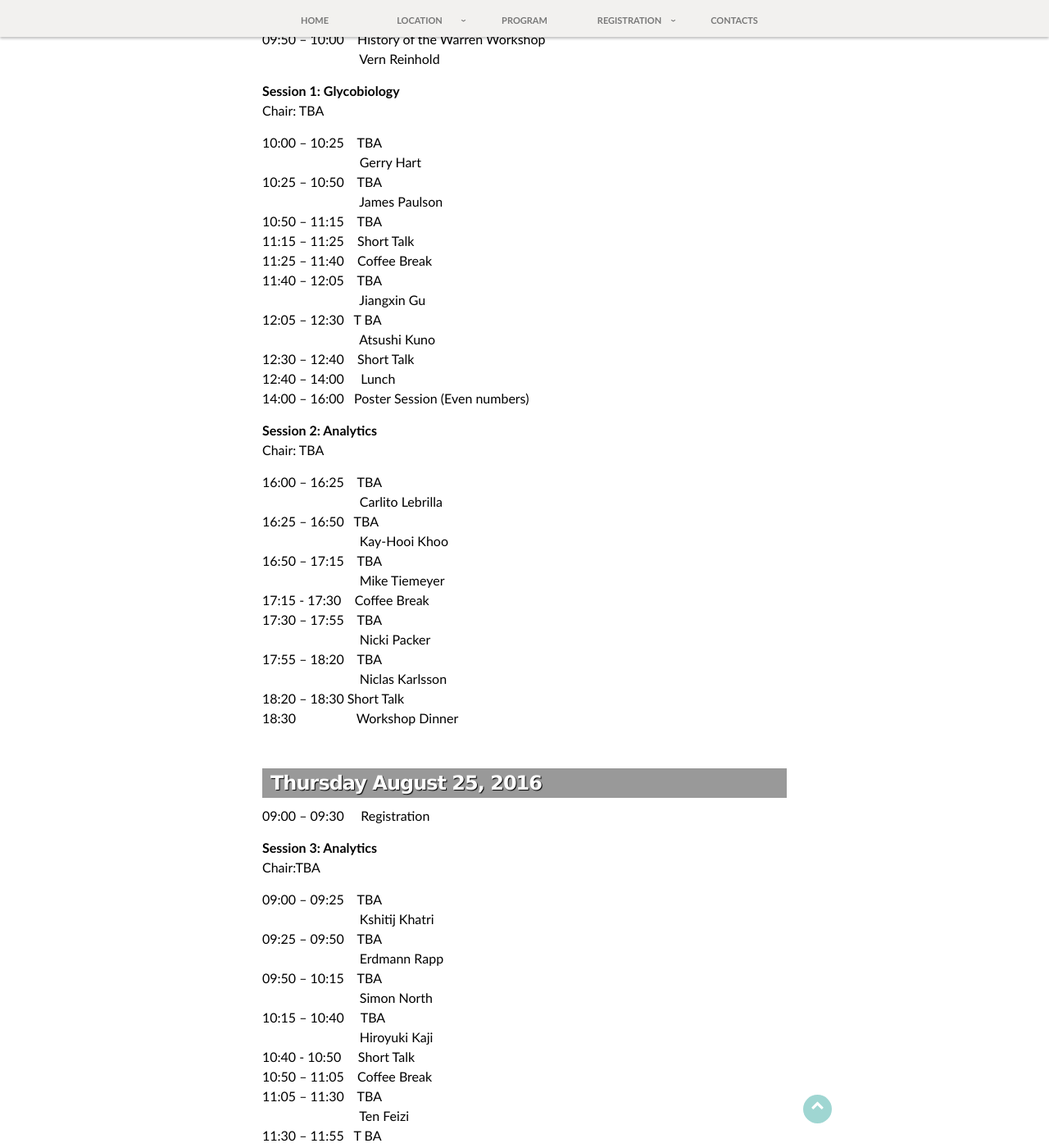
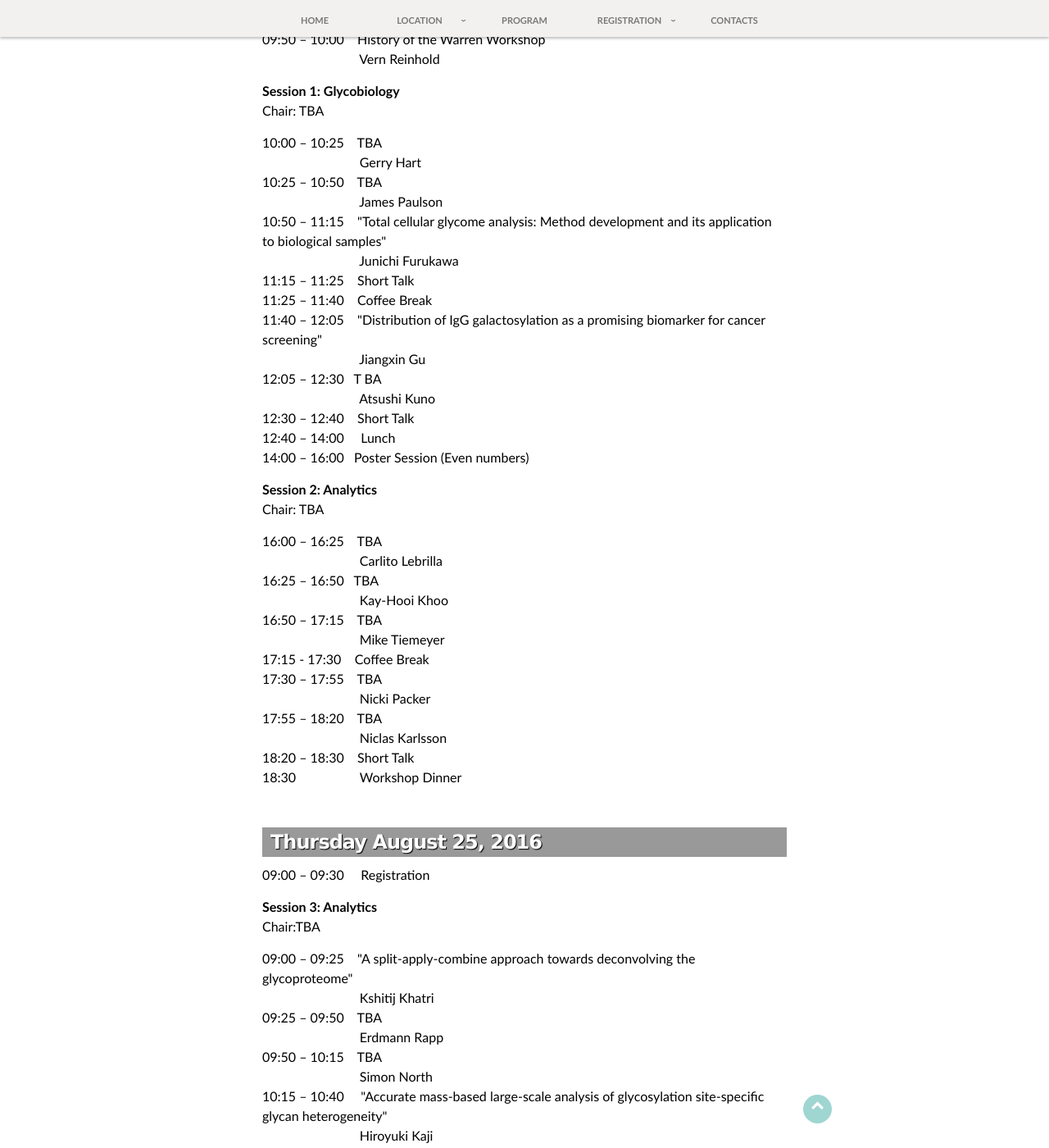
Before and after one commit to yamazakiM/test_warren2016, a Jekyll site: the page built from program/index.md, in a window 1280 px wide and 1400 px high, scrolled down 724 px. Shown: the whole window at 82% size. Built offline with Jekyll 4.4.1, drawn with Linux system fonts in a browser that asks for light colours; nearby versions of some CDN libraries; library files that are not in the unit come from our copies; some of the changed text lies outside the part shown.

Commit message:
Update index.md

```diff
--- a/program/index.md
+++ b/program/index.md
@@ -36,11 +36,12 @@ Chair: TBA</p>
 &nbsp;&nbsp;&nbsp;&nbsp;&nbsp;&nbsp;&nbsp;&nbsp;&nbsp;&nbsp;&nbsp;&nbsp;&nbsp;&nbsp;&nbsp;&nbsp;&nbsp;&nbsp;&nbsp;&nbsp;&nbsp;&nbsp;&nbsp;&nbsp;&nbsp;&nbsp;&nbsp;&nbsp;&nbsp;Gerry Hart<br>
 10:25 – 10:50&nbsp;&nbsp;&nbsp;&nbsp;TBA<br>
 &nbsp;&nbsp;&nbsp;&nbsp;&nbsp;&nbsp;&nbsp;&nbsp;&nbsp;&nbsp;&nbsp;&nbsp;&nbsp;&nbsp;&nbsp;&nbsp;&nbsp;&nbsp;&nbsp;&nbsp;&nbsp;&nbsp;&nbsp;&nbsp;&nbsp;&nbsp;&nbsp;&nbsp;&nbsp;James Paulson<br>
-10:50 – 11:15&nbsp;&nbsp;&nbsp;&nbsp;TBA<br>
-<!--&nbsp;&nbsp;&nbsp;&nbsp;&nbsp;&nbsp;&nbsp;&nbsp;&nbsp;&nbsp;&nbsp;&nbsp;&nbsp;&nbsp;&nbsp;&nbsp;&nbsp;&nbsp;&nbsp;&nbsp;&nbsp;&nbsp;&nbsp;&nbsp;&nbsp;&nbsp;&nbsp;&nbsp;&nbsp;<br>-->
+10:50 – 11:15&nbsp;&nbsp;&nbsp;&nbsp;"Total cellular glycome analysis: Method development and its application to
+biological samples"<br>
+&nbsp;&nbsp;&nbsp;&nbsp;&nbsp;&nbsp;&nbsp;&nbsp;&nbsp;&nbsp;&nbsp;&nbsp;&nbsp;&nbsp;&nbsp;&nbsp;&nbsp;&nbsp;&nbsp;&nbsp;&nbsp;&nbsp;&nbsp;&nbsp;&nbsp;&nbsp;&nbsp;&nbsp;&nbsp;Junichi Furukawa<br>
 11:15 – 11:25&nbsp;&nbsp;&nbsp;&nbsp;Short Talk<br>
 11:25 – 11:40&nbsp;&nbsp;&nbsp;&nbsp;Coffee Break<br>
-11:40 – 12:05&nbsp;&nbsp;&nbsp;&nbsp;TBA<br>
+11:40 – 12:05&nbsp;&nbsp;&nbsp;&nbsp;"Distribution of IgG galactosylation as a promising biomarker for cancer screening"<br>
 &nbsp;&nbsp;&nbsp;&nbsp;&nbsp;&nbsp;&nbsp;&nbsp;&nbsp;&nbsp;&nbsp;&nbsp;&nbsp;&nbsp;&nbsp;&nbsp;&nbsp;&nbsp;&nbsp;&nbsp;&nbsp;&nbsp;&nbsp;&nbsp;&nbsp;&nbsp;&nbsp;&nbsp;&nbsp;Jiangxin Gu<br>
 12:05 – 12:30&nbsp;&nbsp;&nbsp;T&nbsp;BA<br>
 &nbsp;&nbsp;&nbsp;&nbsp;&nbsp;&nbsp;&nbsp;&nbsp;&nbsp;&nbsp;&nbsp;&nbsp;&nbsp;&nbsp;&nbsp;&nbsp;&nbsp;&nbsp;&nbsp;&nbsp;&nbsp;&nbsp;&nbsp;&nbsp;&nbsp;&nbsp;&nbsp;&nbsp;&nbsp;Atsushi Kuno<br>
@@ -61,21 +62,21 @@ Chair: TBA</p>
 &nbsp;&nbsp;&nbsp;&nbsp;&nbsp;&nbsp;&nbsp;&nbsp;&nbsp;&nbsp;&nbsp;&nbsp;&nbsp;&nbsp;&nbsp;&nbsp;&nbsp;&nbsp;&nbsp;&nbsp;&nbsp;&nbsp;&nbsp;&nbsp;&nbsp;&nbsp;&nbsp;&nbsp;&nbsp;Nicki Packer<br>
 17:55 – 18:20&nbsp;&nbsp;&nbsp;&nbsp;TBA<br>
 &nbsp;&nbsp;&nbsp;&nbsp;&nbsp;&nbsp;&nbsp;&nbsp;&nbsp;&nbsp;&nbsp;&nbsp;&nbsp;&nbsp;&nbsp;&nbsp;&nbsp;&nbsp;&nbsp;&nbsp;&nbsp;&nbsp;&nbsp;&nbsp;&nbsp;&nbsp;&nbsp;&nbsp;&nbsp;Niclas Karlsson<br>
-18:20 – 18:30 Short Talk<br>
-18:30&nbsp;&nbsp;&nbsp;&nbsp;&nbsp;&nbsp;&nbsp;&nbsp;&nbsp;&nbsp;&nbsp;&nbsp;&nbsp;&nbsp;&nbsp;&nbsp;&nbsp;&nbsp;Workshop Dinner</p>
+18:20 – 18:30&nbsp;&nbsp;&nbsp;&nbsp;Short Talk<br>
+18:30&nbsp;&nbsp;&nbsp;&nbsp;&nbsp;&nbsp;&nbsp;&nbsp;&nbsp;&nbsp;&nbsp;&nbsp;&nbsp;&nbsp;&nbsp;&nbsp;&nbsp;&nbsp;&nbsp;Workshop Dinner</p>
 <br>
 <h3>Thursday August 25, 2016</h3>
 <hr>
 <p>09:00 – 09:30&nbsp;&nbsp;&nbsp; &nbsp;Registration</p>
 <p><strong>Session 3: Analytics</strong><br>
 Chair:TBA</p>
-<p>09:00 – 09:25&nbsp;&nbsp;&nbsp;&nbsp;TBA<br>
+<p>09:00 – 09:25&nbsp;&nbsp;&nbsp;&nbsp;"A split-apply-combine approach towards deconvolving the glycoproteome"<br>
 &nbsp;&nbsp;&nbsp;&nbsp;&nbsp;&nbsp;&nbsp;&nbsp;&nbsp;&nbsp;&nbsp;&nbsp;&nbsp;&nbsp;&nbsp;&nbsp;&nbsp;&nbsp;&nbsp;&nbsp;&nbsp;&nbsp;&nbsp;&nbsp;&nbsp;&nbsp;&nbsp;&nbsp;&nbsp;Kshitij Khatri<br>
 09:25 – 09:50&nbsp;&nbsp;&nbsp;&nbsp;TBA<br>
 &nbsp;&nbsp;&nbsp;&nbsp;&nbsp;&nbsp;&nbsp;&nbsp;&nbsp;&nbsp;&nbsp;&nbsp;&nbsp;&nbsp;&nbsp;&nbsp;&nbsp;&nbsp;&nbsp;&nbsp;&nbsp;&nbsp;&nbsp;&nbsp;&nbsp;&nbsp;&nbsp;&nbsp;&nbsp;Erdmann Rapp<br>
 09:50 – 10:15&nbsp;&nbsp;&nbsp;&nbsp;TBA<br>
 &nbsp;&nbsp;&nbsp;&nbsp;&nbsp;&nbsp;&nbsp;&nbsp;&nbsp;&nbsp;&nbsp;&nbsp;&nbsp;&nbsp;&nbsp;&nbsp;&nbsp;&nbsp;&nbsp;&nbsp;&nbsp;&nbsp;&nbsp;&nbsp;&nbsp;&nbsp;&nbsp;&nbsp;&nbsp;Simon North<br>
-10:15 – 10:40&nbsp;&nbsp;&nbsp;&nbsp; TBA<br>
+10:15 – 10:40&nbsp;&nbsp;&nbsp;&nbsp; "Accurate mass-based large-scale analysis of glycosylation site-specific glycan heterogeneity"<br>
 &nbsp;&nbsp;&nbsp;&nbsp;&nbsp;&nbsp;&nbsp;&nbsp;&nbsp;&nbsp;&nbsp;&nbsp;&nbsp;&nbsp;&nbsp;&nbsp;&nbsp;&nbsp;&nbsp;&nbsp;&nbsp;&nbsp;&nbsp;&nbsp;&nbsp;&nbsp;&nbsp;&nbsp;&nbsp;Hiroyuki Kaji<br>
 10:40 - 10:50&nbsp;&nbsp;&nbsp;&nbsp;&nbsp;Short Talk<br>
 <!--&nbsp;&nbsp;&nbsp;&nbsp;&nbsp;&nbsp;&nbsp;&nbsp;&nbsp;&nbsp;&nbsp;&nbsp;&nbsp;&nbsp;&nbsp;&nbsp;&nbsp;&nbsp;&nbsp;&nbsp;&nbsp;&nbsp;&nbsp;&nbsp;&nbsp;&nbsp;&nbsp;&nbsp;&nbsp;<br>-->
@@ -104,8 +105,8 @@ Chair: TBA</p>
 &nbsp;&nbsp;&nbsp;&nbsp;&nbsp;&nbsp;&nbsp;&nbsp;&nbsp;&nbsp;&nbsp;&nbsp;&nbsp;&nbsp;&nbsp;&nbsp;&nbsp;&nbsp;&nbsp;&nbsp;&nbsp;&nbsp;&nbsp;&nbsp;&nbsp;&nbsp;&nbsp;&nbsp;&nbsp;Will York<br>
 15:35 – 16:00&nbsp;&nbsp;&nbsp;&nbsp;TBA<br>
 &nbsp;&nbsp;&nbsp;&nbsp;&nbsp;&nbsp;&nbsp;&nbsp;&nbsp;&nbsp;&nbsp;&nbsp;&nbsp;&nbsp;&nbsp;&nbsp;&nbsp;&nbsp;&nbsp;&nbsp;&nbsp;&nbsp;&nbsp;&nbsp;&nbsp;&nbsp;&nbsp;&nbsp;&nbsp;Kiyoko F. Aoki-Kinoshita<br>
-16:00 – 16:25&nbsp;&nbsp;&nbsp;&nbsp;TBA<br>
-&nbsp;&nbsp;&nbsp;&nbsp;&nbsp;&nbsp;&nbsp;&nbsp;&nbsp;&nbsp;&nbsp;&nbsp;&nbsp;&nbsp;&nbsp;&nbsp;&nbsp;&nbsp;&nbsp;&nbsp;&nbsp;&nbsp;&nbsp;&nbsp;&nbsp;&nbsp;&nbsp;&nbsp;&nbsp;<br>
+16:00 – 16:25&nbsp;&nbsp;&nbsp;&nbsp;"GRITS Toolbox – An extendible software platform for the processing and archiving of glycomics data"<br>
+&nbsp;&nbsp;&nbsp;&nbsp;&nbsp;&nbsp;&nbsp;&nbsp;&nbsp;&nbsp;&nbsp;&nbsp;&nbsp;&nbsp;&nbsp;&nbsp;&nbsp;&nbsp;&nbsp;&nbsp;&nbsp;&nbsp;&nbsp;&nbsp;&nbsp;&nbsp;&nbsp;&nbsp;&nbsp;Rene Ranzinger<br>
 16:25 – 16:35&nbsp;&nbsp;&nbsp;&nbsp;Short Talk<br>
 &nbsp;&nbsp;&nbsp;&nbsp;&nbsp;&nbsp;&nbsp;&nbsp;&nbsp;&nbsp;&nbsp;&nbsp;&nbsp;&nbsp;&nbsp;&nbsp;&nbsp;&nbsp;&nbsp;&nbsp;&nbsp;&nbsp;&nbsp;&nbsp;&nbsp;&nbsp;&nbsp;&nbsp;&nbsp;Rene Ranzinger<br>
 16:35 – 18:30&nbsp;&nbsp;&nbsp;Poster (Odd numbers) and Bioinformatics Hands-on Session<br>
@@ -119,13 +120,13 @@ Chair: TBA</p>
 <p>09:30 – 09:55&nbsp;&nbsp;&nbsp;&nbsp;TBA<br>
 &nbsp;&nbsp;&nbsp;&nbsp;&nbsp;&nbsp;&nbsp;&nbsp;&nbsp;&nbsp;&nbsp;&nbsp;&nbsp;&nbsp;&nbsp;&nbsp;&nbsp;&nbsp;&nbsp;&nbsp;&nbsp;&nbsp;&nbsp;&nbsp;&nbsp;&nbsp;&nbsp;&nbsp;&nbsp;Henrik Clausen<br>
 09:55 – 10:20&nbsp;&nbsp;&nbsp;&nbsp;TBA<br>
-<!--&nbsp;&nbsp;&nbsp;&nbsp;&nbsp;&nbsp;&nbsp;&nbsp;&nbsp;&nbsp;&nbsp;&nbsp;&nbsp;&nbsp;&nbsp;&nbsp;&nbsp;&nbsp;&nbsp;&nbsp;&nbsp;&nbsp;&nbsp;&nbsp;&nbsp;&nbsp;&nbsp;&nbsp;&nbsp;<br>-->
-10:20 – 10:45&nbsp;&nbsp;&nbsp;&nbsp;TBA<br>
-<!--&nbsp;&nbsp;&nbsp;&nbsp;&nbsp;&nbsp;&nbsp;&nbsp;&nbsp;&nbsp;&nbsp;&nbsp;&nbsp;&nbsp;&nbsp;&nbsp;&nbsp;&nbsp;&nbsp;&nbsp;&nbsp;&nbsp;&nbsp;&nbsp;&nbsp;&nbsp;&nbsp;&nbsp;&nbsp;<br>-->
+&nbsp;&nbsp;&nbsp;&nbsp;&nbsp;&nbsp;&nbsp;&nbsp;&nbsp;&nbsp;&nbsp;&nbsp;&nbsp;&nbsp;&nbsp;&nbsp;&nbsp;&nbsp;&nbsp;&nbsp;&nbsp;&nbsp;&nbsp;&nbsp;&nbsp;&nbsp;&nbsp;&nbsp;&nbsp;Zhang Yan<br>
+10:20 – 10:45&nbsp;&nbsp;&nbsp;&nbsp;"Roles of N-glycan in epithelial-mesenchymal transition (EMT) and cellular signaling"<br>
+&nbsp;&nbsp;&nbsp;&nbsp;&nbsp;&nbsp;&nbsp;&nbsp;&nbsp;&nbsp;&nbsp;&nbsp;&nbsp;&nbsp;&nbsp;&nbsp;&nbsp;&nbsp;&nbsp;&nbsp;&nbsp;&nbsp;&nbsp;&nbsp;&nbsp;&nbsp;&nbsp;&nbsp;&nbsp;Jianguo Gu<br>
 10:45 – 11:00&nbsp;&nbsp;&nbsp;&nbsp;Coffee Break<br>
 11:00 – 11:25&nbsp;&nbsp;&nbsp;&nbsp;TBA<br>
 &nbsp;&nbsp;&nbsp;&nbsp;&nbsp;&nbsp;&nbsp;&nbsp;&nbsp;&nbsp;&nbsp;&nbsp;&nbsp;&nbsp;&nbsp;&nbsp;&nbsp;&nbsp;&nbsp;&nbsp;&nbsp;&nbsp;&nbsp;&nbsp;&nbsp;&nbsp;&nbsp;&nbsp;&nbsp;Tatsushi Toda<br>
-11:25 – 11:50&nbsp;&nbsp;&nbsp;&nbsp;TBA<br>
+11:25 – 11:50&nbsp;&nbsp;&nbsp;&nbsp;"Can basic science contribute to cure a human genetic disorder?"<br>
 &nbsp;&nbsp;&nbsp;&nbsp;&nbsp;&nbsp;&nbsp;&nbsp;&nbsp;&nbsp;&nbsp;&nbsp;&nbsp;&nbsp;&nbsp;&nbsp;&nbsp;&nbsp;&nbsp;&nbsp;&nbsp;&nbsp;&nbsp;&nbsp;&nbsp;&nbsp;&nbsp;&nbsp;&nbsp;Tadashi Suzuki<br>
 11:50 – 13:00 &nbsp;&nbsp;&nbsp;&nbsp;Lunch</p>
 <p><strong>Discussion</strong><br>
```
